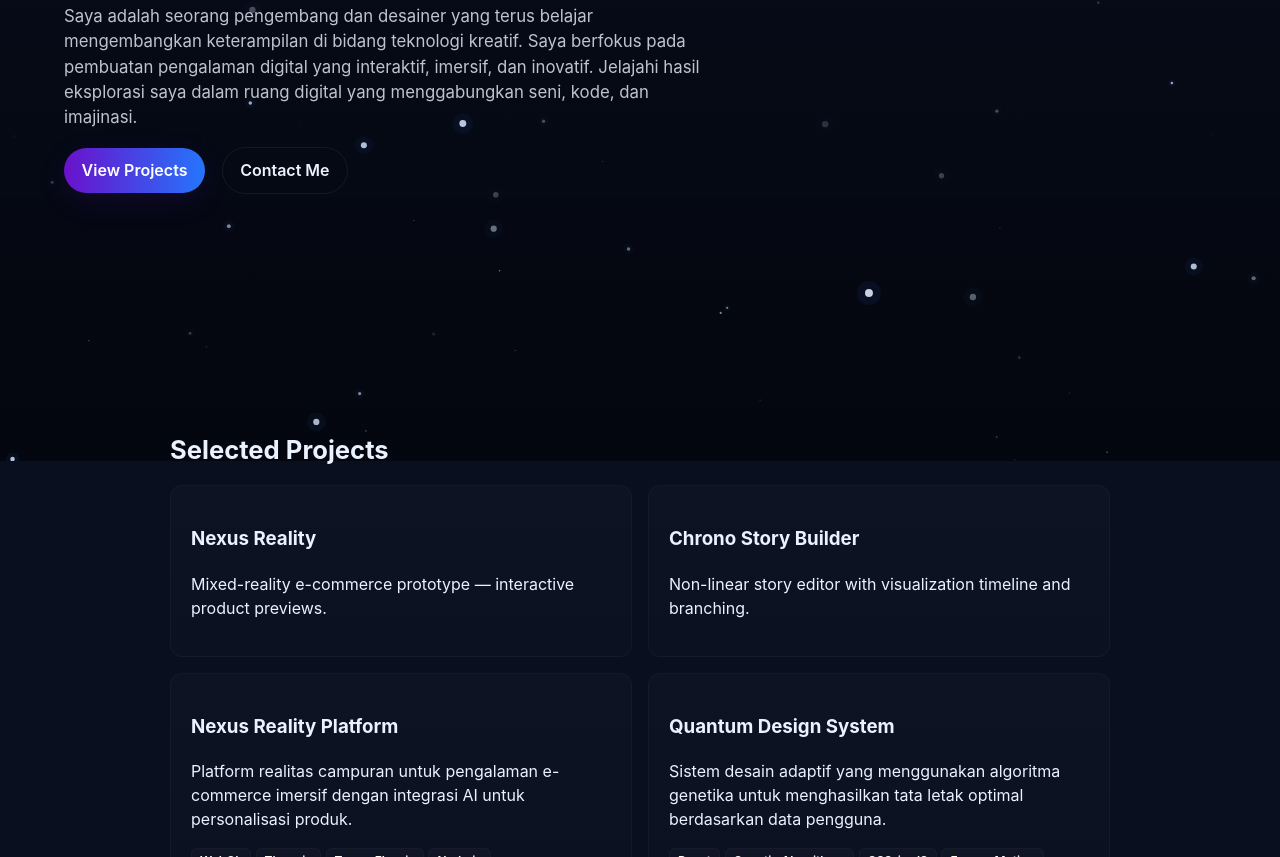
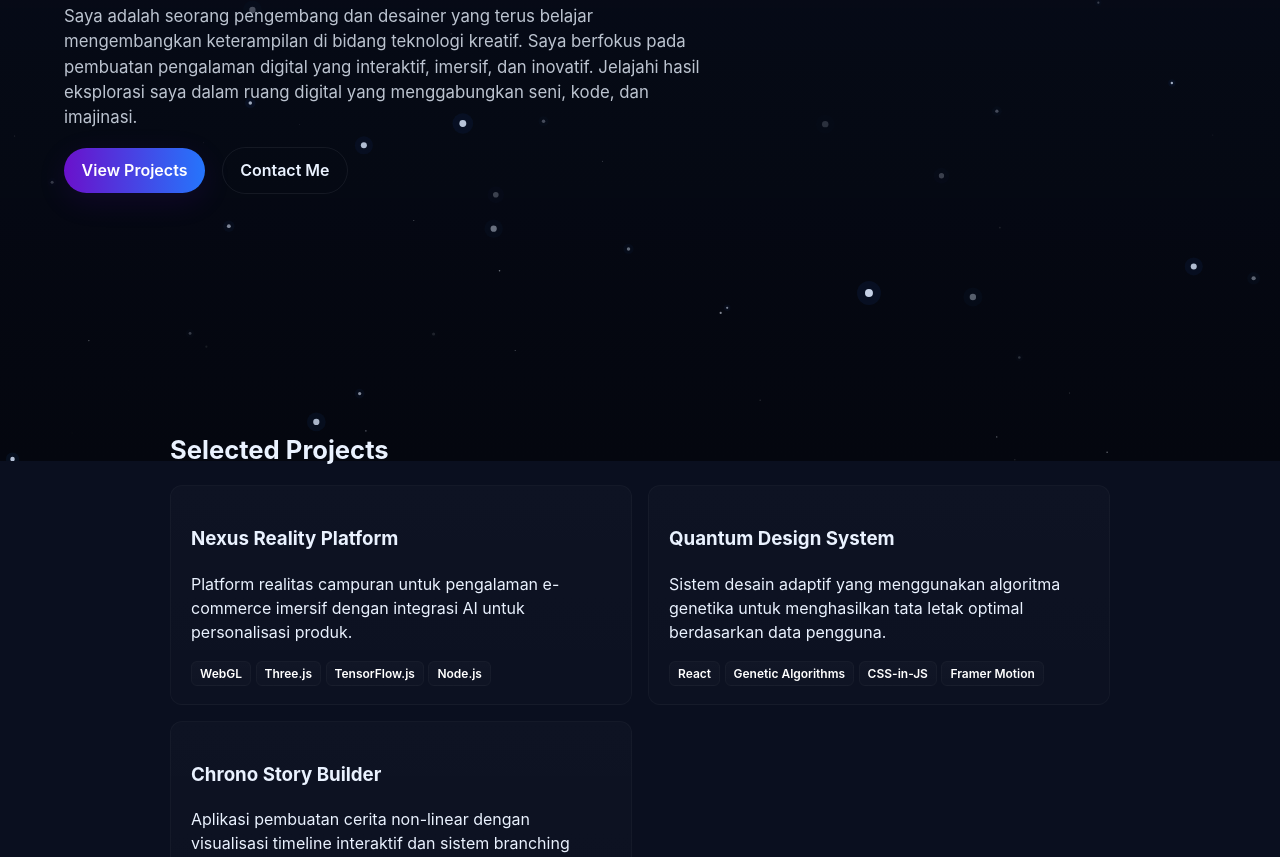
Before and after one commit to LianZtone/My-Portofolio, a plain HTML site: page index.html in a window 1280 px wide. Shown: the part 339-1196 px from the top of the page. Drawn offline with Linux system fonts and the light colour scheme; files that its build step writes are made by us from their sources; files whose address does not match are found by name.

Commit message:
Update index

```diff
--- a/index.html
+++ b/index.html
@@ -47,14 +47,6 @@
         <section id="projects" class="section">
             <h2 class="section-title motion">Selected Projects</h2>
             <div class="cards motion">
-                <article class="card motion">
-                    <h3>Nexus Reality</h3>
-                    <p>Mixed-reality e-commerce prototype — interactive product previews.</p>
-                </article>
-                <article class="card motion">
-                    <h3>Chrono Story Builder</h3>
-                    <p>Non-linear story editor with visualization timeline and branching.</p>
-                </article>
                 <article class="card motion">
                     <h3>Nexus Reality Platform</h3>
                     <p>Platform realitas campuran untuk pengalaman e-commerce imersif dengan integrasi AI untuk
```
